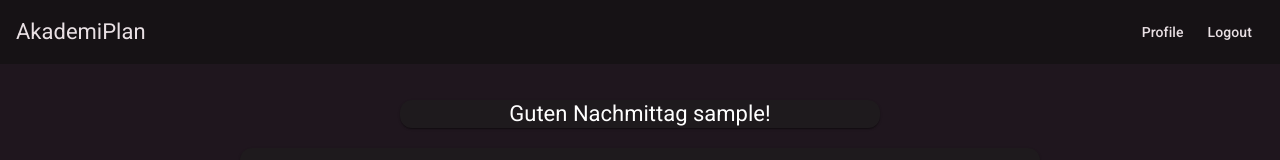
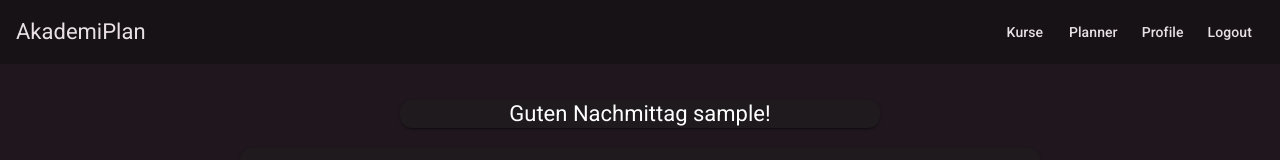
Before and after one commit to TySuvion/akademiplan-webapp, an Angular app: page /home in a window 1280 px wide. Shown: the top 160 px of the page. Built offline with nearby package versions, Linux system fonts and the light colour scheme; no server answers; sample sign-in values are in the browser's storage.

Commit message:
home page shows either courses or calendar component

```diff
--- a/src/app/app.routes.ts
+++ b/src/app/app.routes.ts
@@ -4,6 +4,7 @@ import { SignupComponent } from './auth/signup/signup.component';
 import { HomeComponent } from './home/home.component';
 import { ProfileComponent } from './profile/profile.component';
 import { authGuard } from './guards/auth.guard';
+import { CoursesComponent } from './courses/courses.component';
 
 export const routes: Routes = [
   { path: '', redirectTo: '/home', pathMatch: 'full' },
@@ -11,4 +12,5 @@ export const routes: Routes = [
   { path: 'login', component: LoginComponent },
   { path: 'home', component: HomeComponent, canActivate: [authGuard] },
   { path: 'profile', component: ProfileComponent, canActivate: [authGuard] },
+  { path: 'courses', component: CoursesComponent, canActivate: [authGuard] },
 ];
--- a/src/app/courses/courses.component.css
+++ b/src/app/courses/courses.component.css
@@ -1,9 +1,6 @@
 .course-section {
-  position: fixed;
-  top: 20%;
-  left: 20px;
-  max-width: 600px;
   margin: 20px auto;
+  max-width: 800px;
 }
 
 .course-item {
--- a/src/app/courses/courses.component.ts
+++ b/src/app/courses/courses.component.ts
@@ -13,6 +13,7 @@ import { MatButtonModule } from '@angular/material/button';
 import { MatIconModule } from '@angular/material/icon';
 import { MatFormFieldModule } from '@angular/material/form-field';
 import { MatInputModule } from '@angular/material/input';
+import { MatToolbarModule } from '@angular/material/toolbar';
 
 @Component({
   selector: 'app-courses',
@@ -24,6 +25,7 @@ import { MatInputModule } from '@angular/material/input';
     MatIconModule,
     MatFormFieldModule,
     MatInputModule,
+    MatToolbarModule,
   ],
   templateUrl: './courses.component.html',
   styleUrl: './courses.component.css',
--- a/src/app/home/home.component.html
+++ b/src/app/home/home.component.html
@@ -1,6 +1,8 @@
 <mat-toolbar color="primary" class="navbar">
   <span>AkademiPlan</span>
   <span class="spacer"></span>
+  <button mat-button (click)="showCoursesView()">Kurse</button>
+  <button mat-button (click)="showCalendarView()">Planner</button>
   <button mat-button (click)="goToProfile()">Profile</button>
   <button mat-button (click)="logout()">Logout</button>
 </mat-toolbar>
@@ -10,7 +12,11 @@
     <mat-card-title>{{ helloMessage }} {{ username }}!</mat-card-title>
   </mat-card>
 
-  <div class="right-section">
+  <div *ngIf="this.showCalendar" class="courses-container">
     <app-calendar></app-calendar>
   </div>
+
+  <div *ngIf="this.showCourse" class="courses-container">
+    <app-courses></app-courses>
+  </div>
 </div>
--- a/src/app/home/home.component.ts
+++ b/src/app/home/home.component.ts
@@ -29,6 +29,8 @@ export class HomeComponent {
   username: string = '';
   helloMessage: string = '';
   courses: string[] = [];
+  showCourse: boolean = false;
+  showCalendar: boolean = true;
 
   constructor(private apiService: ApiService, private router: Router) {}
 
@@ -60,4 +62,14 @@ export class HomeComponent {
     console.log('Go to Profile');
     this.router.navigate(['/profile']);
   }
+
+  showCoursesView() {
+    this.showCourse = true;
+    this.showCalendar = false;
+  }
+
+  showCalendarView() {
+    this.showCourse = false;
+    this.showCalendar = true;
+  }
 }
```
